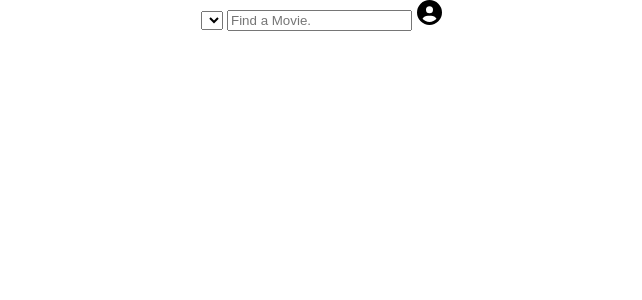
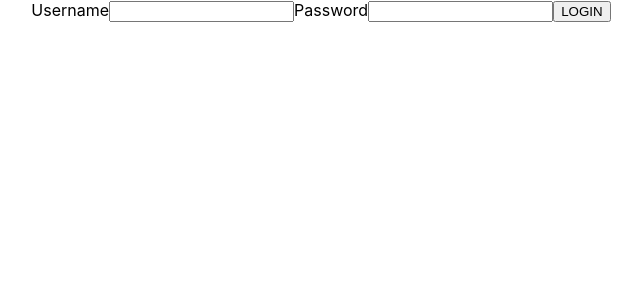
Before and after one commit to MoeFAX/FINAL-ITELEC-PROJECT, a React (Create React App) app: page / in a window 1280 px wide. Shown: the top 300 px of the page, without its empty margins (319-961 px from the left). Built offline with nearby package versions, Linux system fonts and the light colour scheme.

Commit message:
Added Login and Logout functionality (Requires refinement)

```diff
--- a/src/App.js
+++ b/src/App.js
@@ -1,10 +1,95 @@
 import "./App.css";
+import Login from "./Login";
 import NavBar from "./NavBar";
+import { useState } from "react";
 
 function App() {
+  const [login, setLogin] = useState(false);
+  const [name, setName] = useState("");
+  const [password, setPassword] = useState("");
+
+  const [users, setUsers] = useState([
+    {
+      id: 1,
+      name: "Mark Calina",
+      password: "Mac123!",
+    },
+    {
+      id: 2,
+      name: "Allain Espina",
+      password: "Aleyn123!",
+    },
+    {
+      id: 3,
+      name: "Elpidio Monteclaro",
+      password: "Ej123!",
+    },
+    {
+      id: 4,
+      name: "Josh Reyes",
+      password: "Audwin123!",
+    },
+    {
+      id: 5,
+      name: "Ezrah San Agustin",
+      password: "Ez123!",
+    },
+  ]);
+
+  function handleSubmit(e) {
+    //Prevents Page Reload
+    e.preventDefault();
+
+    //form validation: if no input, return nothing
+    if (!name || !password) return;
+
+    if (name === "Mark Calina" && password === "Mac123!") {
+      setLogin(true);
+    } else if (name === "Allain Espina" && password === "Aleyn123!") {
+      setLogin(true);
+    } else if (name === "Elpidio Monteclaro" && password === "Ej123!") {
+      setLogin(true);
+    } else if (name === "Josh Reyes" && password === "Audwin123!") {
+      setLogin(true);
+    } else if (name === "Ezrah San Agustin" && password === "Ez123!") {
+      setLogin(true);
+    } else {
+      window.alert("Invalid Credentials!");
+    }
+  }
+
+  console.log(users[1]);
+
+  function handleLogout() {
+    setLogin(false);
+  }
+
   return (
     <div className="App">
-      <NavBar></NavBar>
+      {login ? (
+        /*Place Code for Logged in User here*/
+        <NavBar onLogout={handleLogout}></NavBar>
+      ) : (
+        <div className="Login">
+          <form className="LoginForm" onSubmit={handleSubmit}>
+            <label>Username</label>
+            <input
+              className="nameInput"
+              type="text"
+              value={name}
+              onChange={(e) => setName(e.target.value)}
+            />
+            <label>Password</label>
+            <input
+              className="passwordInput"
+              type="text"
+              value={password}
+              onChange={(e) => setPassword(e.target.value)}
+            />
+            <button className="Login">LOGIN</button>
+          </form>
+        </div>
+      )}
     </div>
   );
 }
--- a/src/Login.js
+++ b/src/Login.js
@@ -1,4 +1,36 @@
-function Login() {
-  return <div className="Login"></div>;
-}
-export default Login;
+// import { useState } from "react";
+
+// function Login({ name, password }) {
+//   function handleSubmit(e) {
+//     //Prevents Page Reload
+//     e.preventDefault();
+
+//     //form validation: if no input, return nothing
+//     if (!name || !password) return;
+//     const loggedIn = { name, password };
+//   }
+
+//   return (
+//     <div className="Login">
+//       <form className="MainForm" onSubmit={handleSubmit}>
+//         <input
+//           className="nameInput"
+//           type="text"
+//           placeholder="Username"
+//           value={name}
+//           onChange={(e) => setName(e.target.value)}
+//         />
+//         <input
+//           className="passwordInput"
+//           type="text"
+//           placeholder="Password"
+//           value={password}
+//           onChange={(e) => setPassword(e.target.value)}
+//         />
+//         <button className="Submit">LOGIN</button>
+//       </form>
+//     </div>
+//   );
+// }
+
+// export default Login;
--- a/src/NavBar.js
+++ b/src/NavBar.js
@@ -1,12 +1,15 @@
 import { FaCircleUser } from "react-icons/fa6";
 
-function NavBar() {
+function NavBar({ handleLogout }) {
   return (
     <div className="NavBar">
       <select className="Dropdown"></select>&nbsp;
       <input className="SearchBar" type="text" placeholder="Find a Movie." />
       &nbsp;
       <FaCircleUser size={25} />
+      <form className="LogoutForm" onSubmit={handleLogout}>
+        <button>LOGOUT</button>
+      </form>
     </div>
   );
 }
```
